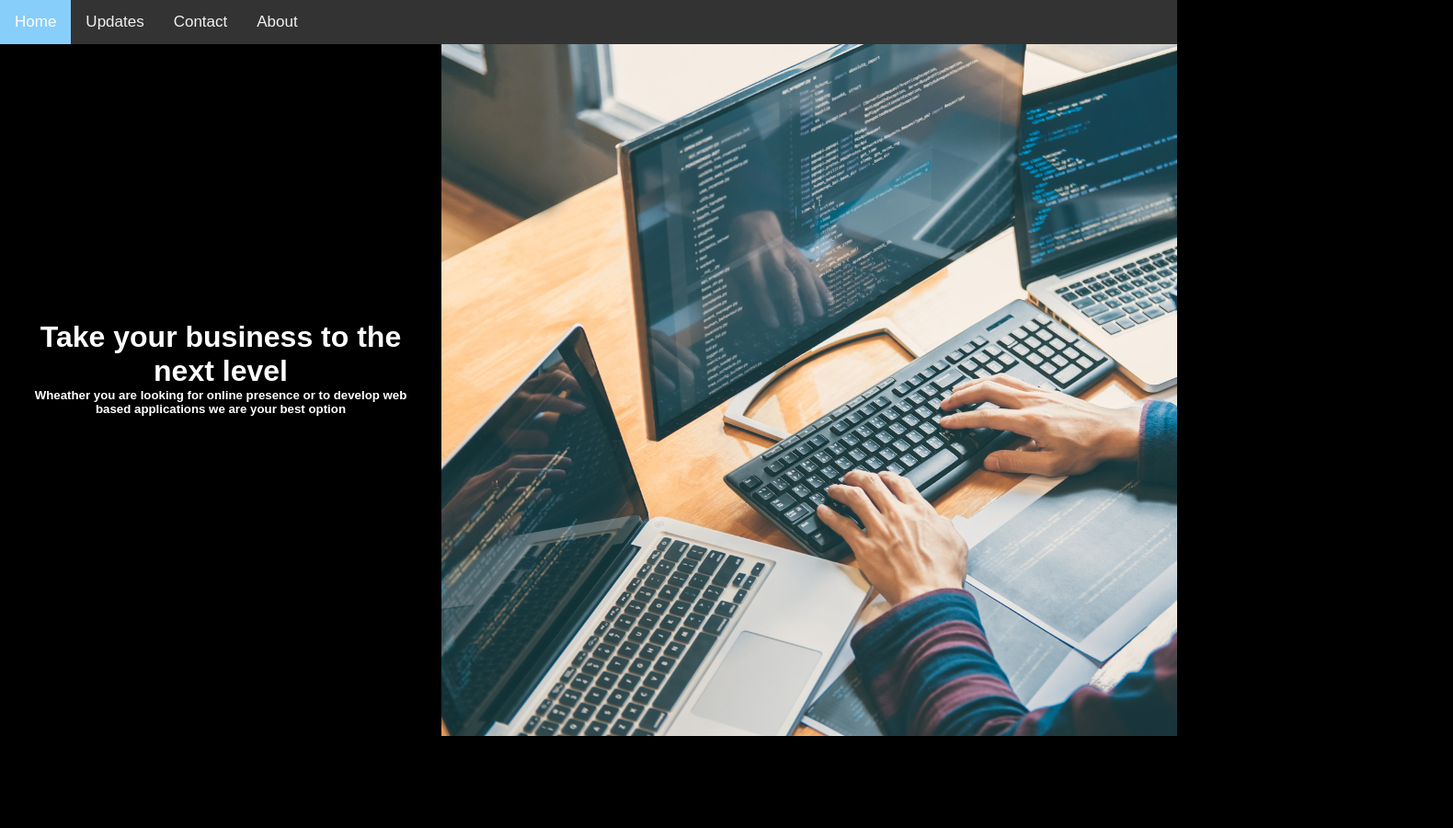
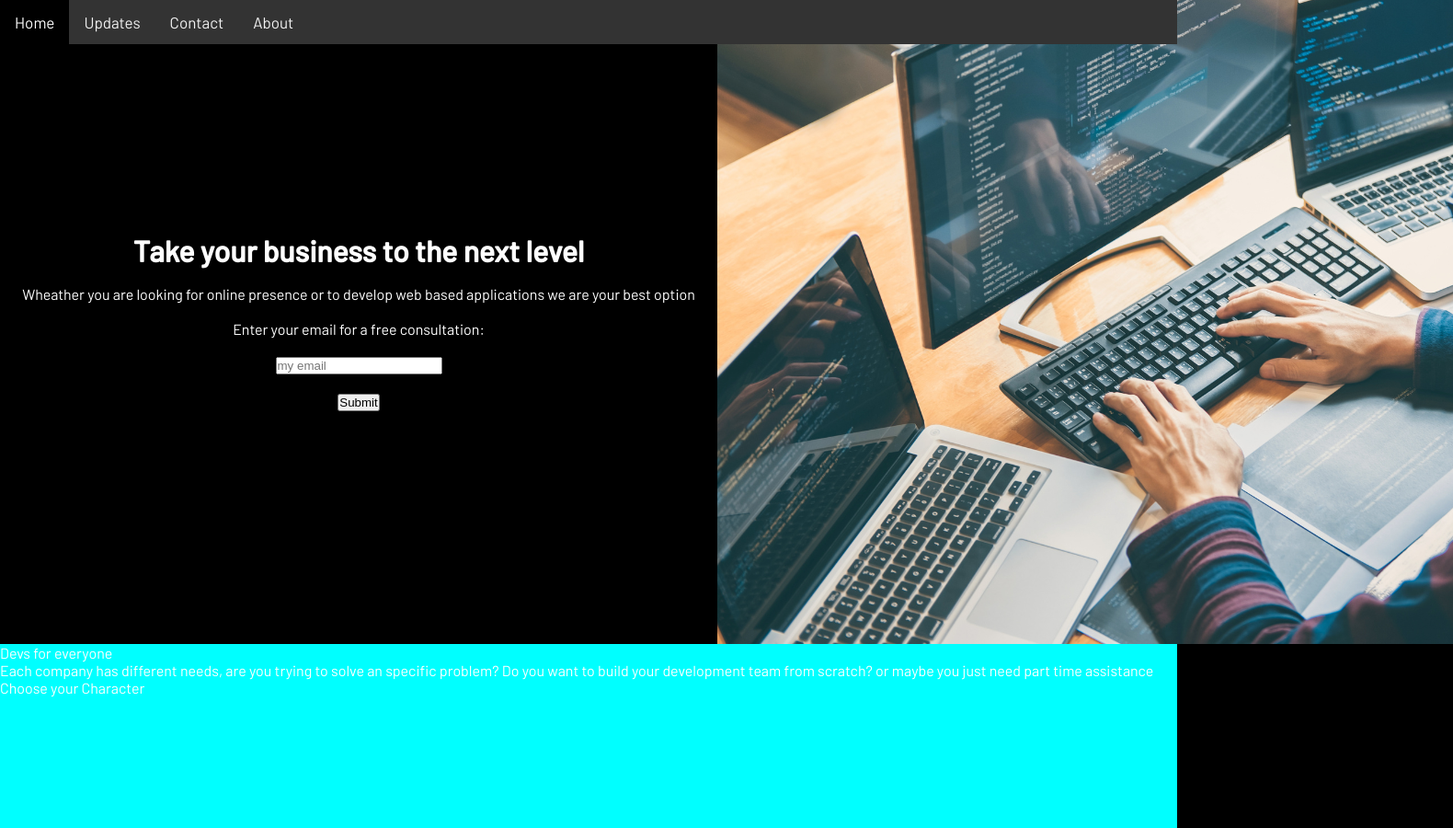
Before and after one commit to ChenteDev/miTercerRepo, a plain HTML site: page Landing/index.html in a window 1280 px wide. Shown: the whole page at 92% size, 1580 px wide, since content can reach past the window. Before the commit the page ends 800 px from the top, so only its background shows below. Drawn offline with Linux system fonts and the light colour scheme.

Commit message:
update 08.09.2022

```diff
--- a/Landing/index.html
+++ b/Landing/index.html
@@ -4,7 +4,7 @@
     <meta charset="UTF-8">
     <meta http-equiv="X-UA-Compatible" content="IE=edge">
     <meta name="viewport" content="width=device-width, initial-scale=1.0">
-    <title>Document</title>
+    <title>Latin Developers</title>
     <link rel="stylesheet" href="style.css">
     <link rel="icon" href="img/skull.png">
 
@@ -26,13 +26,35 @@
     <span class="jumbotron_container">
         <div class="jumbotron_info">
             <!-- Asignar clases a los h1 y h5 para que tengan margen entre sí -->
-            <h1>Take your business to the next level</h1>
-            <h5>Wheather you are looking for online presence or to develop web based applications we are your best option</h5>
+            <h1>Take your business to the <strong>next level</strong></h1><br>
+            <p>Wheather you are looking for online presence or to develop web based applications we are your best option</p>
+                <br>
+            <form action="/action_page.php">
+                <label for="phone">Enter your email for a free consultation:</label><br><br>
+                <input type="email" id="email" name="email" placeholder="my email" pattern="[0-9]{3}-[0-9]{2}-[0-9]{3}"><br><br>
+                <input type="submit">
+              </form>
         </div>
         <div class="jumbotron_image">
             <img src="./img/Developer.png" alt="developer-business">
         </div>
     </span>
+
+
+
+    <span class="Cards_container">
+        <div class="Cards_titles">
+            <p>Devs for everyone</p>
+            <p>Each company has different needs, are you trying to solve an specific problem? Do you want to build your development
+                team from scratch? or maybe you just need part time assistance</p>
+            <p>Choose your Character</p>
+            <div class="cards"></div>
+        </div>
+        <div>
+
+        </div>
+    </span>
+
 
 <script>
     window.onscroll = function() {myFunction()};
--- a/Landing/style.css
+++ b/Landing/style.css
@@ -1,3 +1,5 @@
+@import url('https://fonts.googleapis.com/css2?family=Barlow:ital,wght@0,100;0,400;0,500;1,100;1,200;1,300;1,400&family=Poppins:ital,wght@0,100;1,200;1,900&family=Roboto+Slab&family=Roboto:wght@100;300&display=swap');
+
 * {
   margin: 0px;
   padding: 0px;
@@ -7,6 +9,7 @@
 body {
   font-family: Arial, Helvetica, sans-serif;
   background-color: black;
+  font-family: 'Barlow', sans-serif;
 }
 
 /* Navbar */
@@ -28,12 +31,12 @@ body {
 }
 
 .topnav a:hover {
-  background-color: lightgreen;
-  color: black;
+  background-color: purple;
+  color: white;
 }
 
 .topnav a.active {
-  background-color: lightskyblue;
+  background-color: black;
   color: white;
 }
 
@@ -70,11 +73,43 @@ body {
   align-items: flex-end;
   height: 100vh;
    /*width: 500px; */
-  background-image: url("img/Developer.png");
+  /* background-image: url("img/Developer.png"); */
+  height: 700px;
+  width: 500px;
+  max-height: auto;
+  max-width: auto;
   background-size: cover;
   background-repeat: no-repeat;
   background-position: center;
+  background-color: black;
 }
+
+/* Cards section */
+
+.Cards_container{
+  display: flex;
+  color: white;
+  height: 200px;
+  background-color: aqua;
+}
+
+.cards-titles{
+  height: 100px;
+}
+
+.cards-titles > p{
+  text-align: center;
+}
+
+.cards{
+    display: grid;
+    grid-template-columns: repeat(3, 1fr);
+    grid-template-rows: 1fr;
+    grid-column-gap: 0px;
+    grid-row-gap: 0px;
+}
+
+
 
 @media screen and (max-width: 600px) {
   .topnav.responsive {
```
